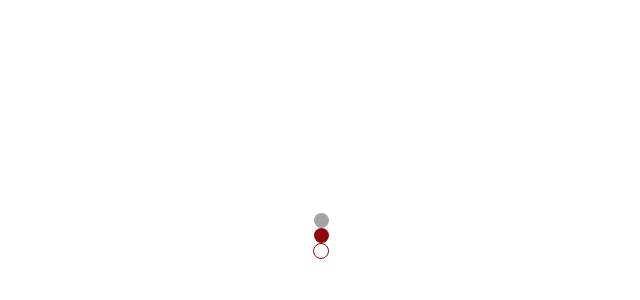
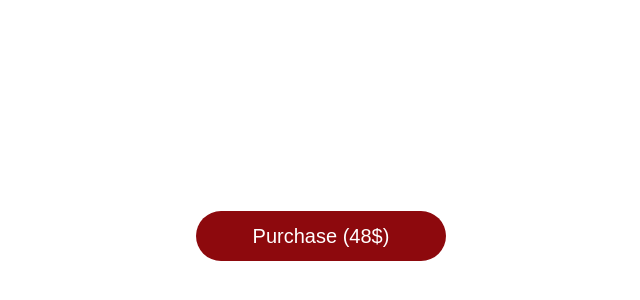
Before and after one commit to UniverseArc/Movie-Sharing, a React (Vite) app: page / in a window 1280 px wide. Shown: the part 164-464 px from the top of the page, without its empty margins (319-959 px from the left). Built offline with nearby package versions, Linux system fonts and the light colour scheme.

Commit message:
feature: PurchaseButton-Ready

```diff
--- a/src/App.tsx
+++ b/src/App.tsx
@@ -1,21 +1,11 @@
 import './App.css'
-import ListMarker from './components/ListMarker/ListMarkerVariants/ListMarker'
-import ListMarkerGray from './components/ListMarker/ListMarkerVariants/ListMarkerGray'
-import ListMarkerRed from './components/ListMarker/ListMarkerVariants/ListMarkerRed'
-import ListMarkerRedOutlined from './components/ListMarker/ListMarkerVariants/ListMarkerRedOutlined'
-import { ListMarkerVariant } from './components/ListMarker/ListMarkerVariants/types/ListMarker.types'
+import PurchaseButton from './components/PurchaseButton/PurchaseButton'
 
 function App() {
 
   return (
     <div>
-      <ListMarker variant={ListMarkerVariant.primary}/>
-      <ListMarker variant={ListMarkerVariant.fullfiledRed}/>
-      <ListMarker variant={ListMarkerVariant.outlinedRed}/>
-
-      {/* <ListMarkerRed variant={ListMarkerVariant.fullfiledRed}/>
-      <ListMarkerGray variant={ListMarkerVariant.primary}/>
-      <ListMarkerRedOutlined variant={ListMarkerVariant.outlinedRed} /> */}
+        <PurchaseButton price={48} />
     </div>
   )
 }
--- a/src/components/ListMarker/ListMarkerVariants/ListMarker.module.css
+++ /dev/null
@@ -1,19 +0,0 @@
-.listMaker{
-    width: 15px;
-    height: 15px;
-    border-radius: 50px;
-}
-
-.gray{
-    background-color: #A4A4A4;
-}
-
-.red{
-    background-color: #8D090D;
-}
-
-.outlinedRed{
-    width: 13.4px;
-    height: 13.4px;
-    border: 1px solid #8D090D;
-}
--- a/src/components/ListMarker/ListMarkerVariants/ListMarker.tsx
+++ /dev/null
@@ -1,20 +0,0 @@
-
-import { FC } from "react";
-import s from "./ListMarker.module.css"
-import { IListMaker, ListMarkerVariant } from "./types/ListMarker.types";
-import clsx from 'clsx';
-
-const ListMarker: FC<IListMaker> = ({ variant }) => {
-    return (
-        <div className={
-            clsx(
-                s.listMaker,
-                variant === ListMarkerVariant.primary ? s.gray : "",
-                variant === ListMarkerVariant.fullfiledRed ? s.red : "",
-                variant === ListMarkerVariant.outlinedRed ? s.outlinedRed : "",
-            )
-        } />
-    )
-}
-
-export default ListMarker;
--- a/src/components/ListMarker/ListMarkerVariants/types/ListMarker.types.ts
+++ /dev/null
@@ -1,10 +0,0 @@
-export enum ListMarkerVariant {
-    primary = "primary",
-    outlinedRed = "outlinedRed",
-    fullfiledRed = "fullfiledRed"
-}
-
-
-export interface IListMaker {
-    variant: ListMarkerVariant
-}
--- /dev/null
+++ b/src/components/PurchaseButton/PurchaseButton.module.css
@@ -0,0 +1,10 @@
+.backgroundColorPurchase{
+    background-color: #8D090D;
+    color: white;
+    font-size: 20px;
+    min-width: 250px;
+    min-height: 50px;
+    border: none;
+    border-radius: 50px;
+    cursor: pointer;
+}
--- /dev/null
+++ b/src/components/PurchaseButton/PurchaseButton.tsx
@@ -0,0 +1,13 @@
+import { FC } from "react";
+import { IPurchaseButton } from "./types/PurchaseButton.types";
+import s from "./PurchaseButton.module.css"
+
+const PurchaseButton: FC<IPurchaseButton> = ({ price, children }) => {
+    return (
+        <button className={s.backgroundColorPurchase}>
+            Purchase ({price}$)
+        </button>
+    )
+}
+
+export default PurchaseButton;
--- /dev/null
+++ b/src/components/PurchaseButton/types/PurchaseButton.types.tsx
@@ -0,0 +1,3 @@
+export interface IPurchaseButton {
+    price: number;
+}
```
